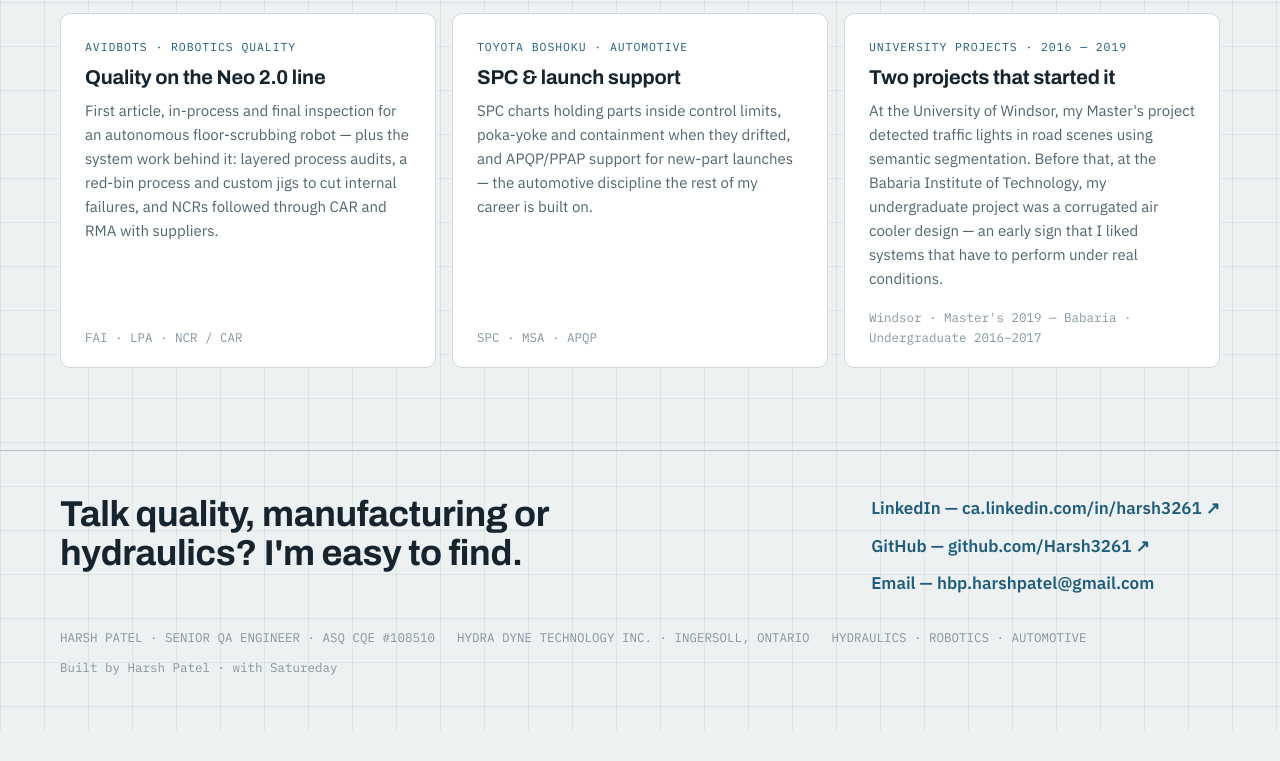
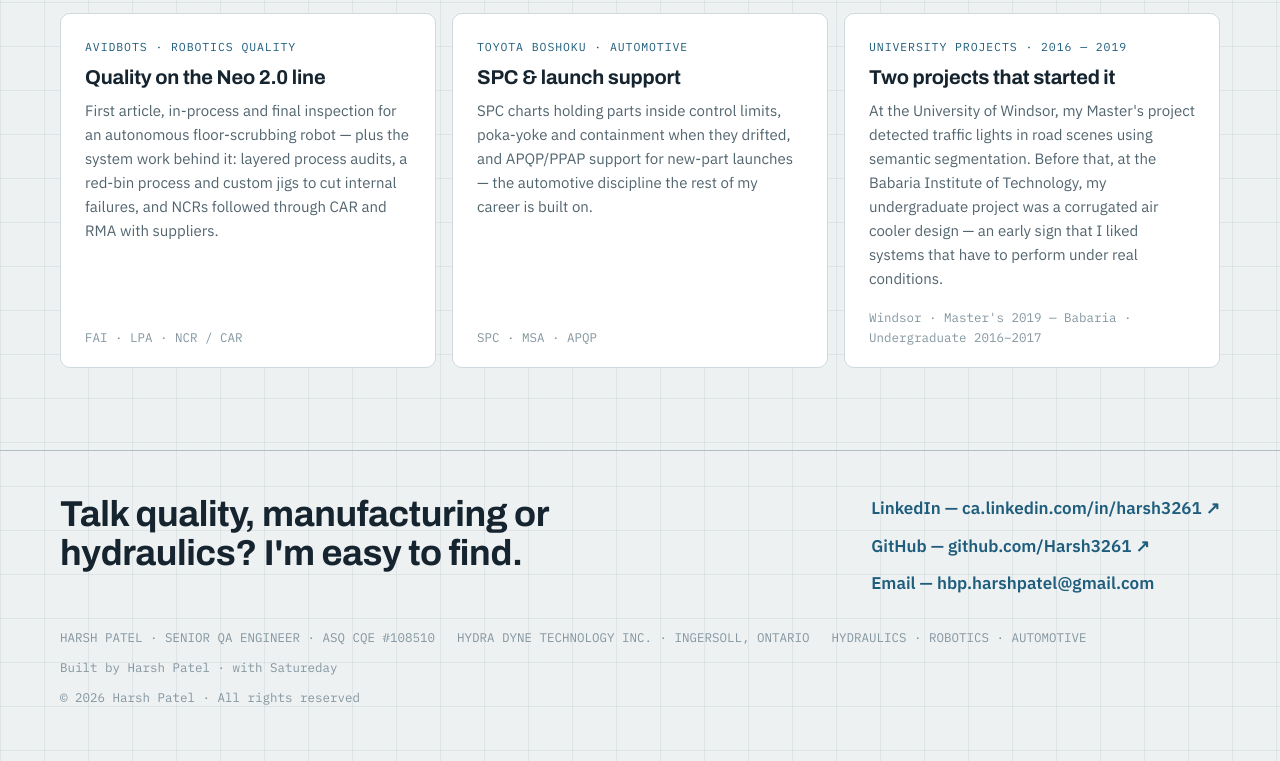
Before and after one commit to Harsh3261/harsh-patel, a plain HTML site: page index.html in a window 1280 px wide. Shown: the part 8270-9031 px from the top of the page. Before the commit the page ends 9001 px from the top, so only its background shows below. Drawn offline with Linux system fonts and the light colour scheme.

Commit message:
Website: code-organization pass + © 2026 Harsh Patel · All rights reserved (content unchanged)

```diff
--- a/index.html
+++ b/index.html
@@ -1,4 +1,42 @@
 <!doctype html>
+<!--
+  ============================================================================
+  HARSH PATEL — PERSONAL WEBSITE (single file)
+  ============================================================================
+  MAP — how this file is laid out (top to bottom):
+    <head>            meta, fonts (Archivo / IBM Plex Sans / IBM Plex Mono),
+                      the whole stylesheet in one <style> block (§A below).
+    <body>
+      top nav         sticky section links + GitHub / LinkedIn.
+      hero            intro, photo, and the SPC monitor card (§B below).
+      <main>          sections 01-06: About / Current chapter / Experience /
+                      Credentials / Skills / Highlights.
+      footer          contact links, credential line, maker's mark, © line.
+    <script>          one IIFE: the SPC monitor + page behaviour (§C below).
+
+  §A  STYLES — :root design tokens (light + prefers-color-scheme: dark),
+      then components in page order: topnav, hero, SPC card, sections,
+      timeline, credentials, skills, highlights, footer, responsive rules.
+  §B  SPC MONITOR — simulated honed-bore readings (spec 4.5000-4.5050 in)
+      plotted on an individuals (X) chart. Data model: a seeded RNG makes
+      the opening 14-part run identical on every load; SPC.TARGET/SIGMA
+      set the true process; SPC_MEAS adds operator measurement error
+      (trained / mixed / new) on top; the Gage R&R study estimates EV/AV/
+      GRR from 90 simulated readings. Control limits are x-bar +/- 3s
+      from the run itself. Tabs: Chart / Readings / Gage R&R.
+  §C  SCRIPT — element cache -> SVG helpers -> seeded RNG -> state ->
+      measurement model -> GRR theory + study -> stats/render ->
+      tolerance budget -> log/inspector -> measure/run/reset wiring ->
+      tabs (never scrolls the page) -> keyboard visibility -> CSV export
+      -> scroll reveal -> anchor links -> nav highlight -> progress bar
+      + timeline -> highlight-card tilt. Content is visible without JS;
+      the script only enhances it.
+
+  CONTENT RULES (see README.md): no home address or phone, no resume
+  target/result values, Hydra Dyne mentioned lightly only. The page is
+  published by copying this file to index.html in the harsh-patel repo.
+  ============================================================================
+-->
 <html lang="en">
 <head>
 <meta charset="utf-8" />
@@ -558,6 +596,7 @@
 </head>
 <body>
 
+<!-- ================= top nav ================= -->
 <nav class="topnav" aria-label="Sections">
   <div class="wrap topnav-in">
     <a href="#about">About</a>
@@ -572,6 +611,7 @@
   </div>
 </nav>
 
+<!-- ================= hero ================= -->
 <header class="hero">
   <div class="wrap">
     <div class="hero-grid">
@@ -598,6 +638,7 @@
           </a>
         </div>
 
+<!-- SPC monitor card: simulated honed-bore run (see MAP §B) -->
         <div class="spc-card" id="spcCard">
           <div class="spc-head">
             <h3>The day job, in one chart</h3>
@@ -768,8 +809,10 @@
   </div>
 </header>
 
+<!-- ================= main: sections 01-06 ================= -->
 <main class="wrap">
 
+<!-- 01 · About -->
   <section class="block" id="about">
     <div class="sec-head"><span class="sec-num">01</span><h2>About</h2></div>
     <div class="about-grid">
@@ -793,6 +836,7 @@
     </div>
   </section>
 
+<!-- 02 · Current chapter -->
   <section class="block" id="chapter">
     <div class="sec-head"><span class="sec-num">02</span><h2>Current chapter: Hydra Dyne</h2></div>
     <p class="sec-sub">Where I work now, briefly — and where my quality role sits in it.</p>
@@ -839,6 +883,7 @@
     </div>
   </section>
 
+<!-- 03 · Experience -->
   <section class="block" id="experience">
     <div class="sec-head"><span class="sec-num">03</span><h2>Experience</h2></div>
     <p class="sec-sub">Eight-plus years in quality, three industries, one direction: up. At Hydra Dyne the three roles below are a single progression since September 2023 — not three jobs at once.</p>
@@ -902,6 +947,7 @@
     </div>
   </section>
 
+<!-- 04 · Credentials -->
   <section class="block" id="credentials">
     <div class="sec-head"><span class="sec-num">04</span><h2>Certifications &amp; education</h2></div>
     <p class="sec-sub">The paper trail — verified credentials, kept current.</p>
@@ -963,6 +1009,7 @@
     </div>
   </section>
 
+<!-- 05 · Skills -->
   <section class="block" id="skills">
     <div class="sec-head"><span class="sec-num">05</span><h2>Skills</h2></div>
     <p class="sec-sub">Top skills first — the ones LinkedIn puts at the front of my profile — then the full toolkit, grouped the way the work groups itself.</p>
@@ -1002,6 +1049,7 @@
     </div>
   </section>
 
+<!-- 06 · Highlights -->
   <section class="block" id="highlights">
     <div class="sec-head"><span class="sec-num">06</span><h2>Highlights</h2></div>
     <p class="sec-sub">The work I'm proudest of, by shop — plus the two engineering projects that started it all.</p>
@@ -1047,6 +1095,7 @@
   </section>
 </main>
 
+<!-- ================= footer ================= -->
 <footer>
   <div class="wrap">
     <div class="foot-grid">
@@ -1065,11 +1114,29 @@
     <div class="foot-meta" style="margin-top:10px;">
       <span>Built by Harsh Patel · with Satureday</span>
     </div>
+    <div class="foot-meta" style="margin-top:10px;">
+      <span>© 2026 Harsh Patel · All rights reserved</span>
+    </div>
   </div>
 </footer>
 
 <script>
 (function(){
+  /* =================================================================
+     SCRIPT MAP — one IIFE, in order:
+       1. element cache (spcEls) + SVG helpers + value->pixel mapping
+       2. seeded RNG (deterministic opening run) + measurement model
+          (SPC_MEAS: trained / mixed / new operator error)
+       3. Gage R&R theory + crossed study (10 parts x 3 ops x 3 trials)
+       4. stats (mean/sd/control limits) + chart render + status rules
+       5. tolerance budget + readings log + point inspector
+       6. measure / run-25 / reset wiring + operator selector
+       7. tabs (scroll-safe) + keyboard-visibility guard + CSV export
+       8. page behaviour: reveal, anchors, nav highlight, progress,
+          timeline, highlight-card tilt.
+     Nothing here persists data: every load starts from the same
+     seeded 14-part run; the page opens the same for every visitor.
+     ================================================================= */
   "use strict";
 
   /* ---------- SPC chart: honed bore diameter, individuals (X) chart ----------
@@ -1362,6 +1429,8 @@
     };
     spcRenderGrr();
   }
+  /* ---------- stats + chart render: control limits come from the run,
+     so they move as parts are measured; status rules live in spcClass ---------- */
   function spcStats(){
     var n = spcData.length, mean = 0, i, s = 0, sd = 0;
     for (i = 0; i < n; i++) mean += spcData[i];
@@ -1740,6 +1809,8 @@
   }
   if (spcEls.csvBtn) spcEls.csvBtn.addEventListener('click', spcDownloadCsv);
 
+  /* ---------- event wiring: every control below only touches the
+     monitor's own state; nothing here navigates or persists ---------- */
   spcEls.measure.addEventListener('click', spcMeasure);
   if (spcEls.grrRunStudy) spcEls.grrRunStudy.addEventListener('click', grrRunStudy);
   /* operator selector: affects readings measured from now on; points
```
Also changed, not shown: 1 other file. Lines whose indentation alone changed are shown as unchanged.
